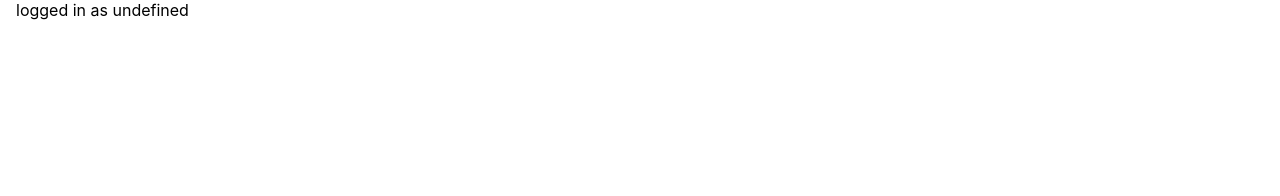
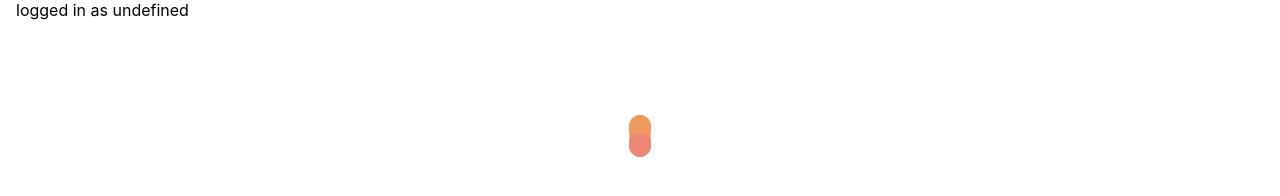
Before and after one commit to wafflestudio/smart-contract, a Next.js app in the folder wftk_front_1155/: page / in a window 1280 px wide. Shown: the part 158-354 px from the top of the page. Built offline with nearby package versions, Linux system fonts and the light colour scheme.

Commit message:
로딩중 로더 ui 구현

```diff
--- a/wftk_front_1155/components/organization/token-list/token-list.tsx
+++ b/wftk_front_1155/components/organization/token-list/token-list.tsx
@@ -5,17 +5,20 @@ import Link from 'next/link';
 import styles from './token-list.module.scss';
 import classNames from 'classnames';
 import { FLAVOR_COLOR_MAP, FLAVOR_LABEL_MAP } from '../../../library/flavor';
+import { MutatingDots } from 'react-loader-spinner';
+import { $waffle_brown, $waffle_pink } from '../../../styles/palette';
 
 interface Props {
   className?: string;
 }
 
 export const TokenList = ({ className }: Props) => {
-  const { data: tokenList } = useTokenList();
+  const { data: tokenList, isLoading } = useTokenList();
 
   return (
     <ul className={classNames(className, styles.list)}>
-      {tokenList?.map((item, i) => (
+      {tokenList && !isLoading ? (
+        tokenList.map((item, i) => (
           <Link key={i} href={`/waffle/${item.id}`} passHref>
             <li
               className={styles.item}
@@ -25,7 +28,15 @@ export const TokenList = ({ className }: Props) => {
               <Typography as={'h6'}>{FLAVOR_LABEL_MAP[item.flavor]}</Typography>
             </li>
           </Link>
-      ))}
+        ))
+      ) : (
+        <MutatingDots
+          width={'100%'}
+          height={100}
+          color={$waffle_brown}
+          secondaryColor={$waffle_pink}
+        />
+      )}
     </ul>
   );
 };
--- a/wftk_front_1155/package.json
+++ b/wftk_front_1155/package.json
@@ -14,6 +14,7 @@
     "react": "17.0.2",
     "react-dom": "17.0.2",
     "react-hot-toast": "^2.2.0",
+    "react-loader-spinner": "^5.1.1",
     "react-query": "^3.34.13",
     "sass": "^1.49.7"
   },
```
Also changed, not shown: wftk_front_1155/components/page/waffle/waffle.module.scss (+8 -0 lines), wftk_front_1155/components/page/waffle/waffle.tsx (+13 -2 lines), 1 other file (tests, documents, lock files or other folders). Lines whose indentation alone changed are shown as unchanged.
